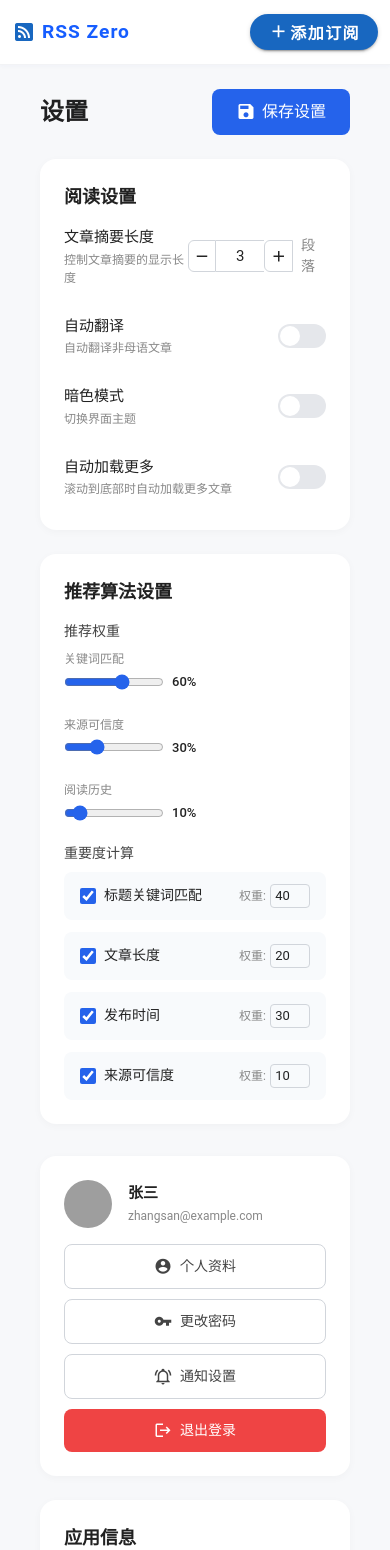
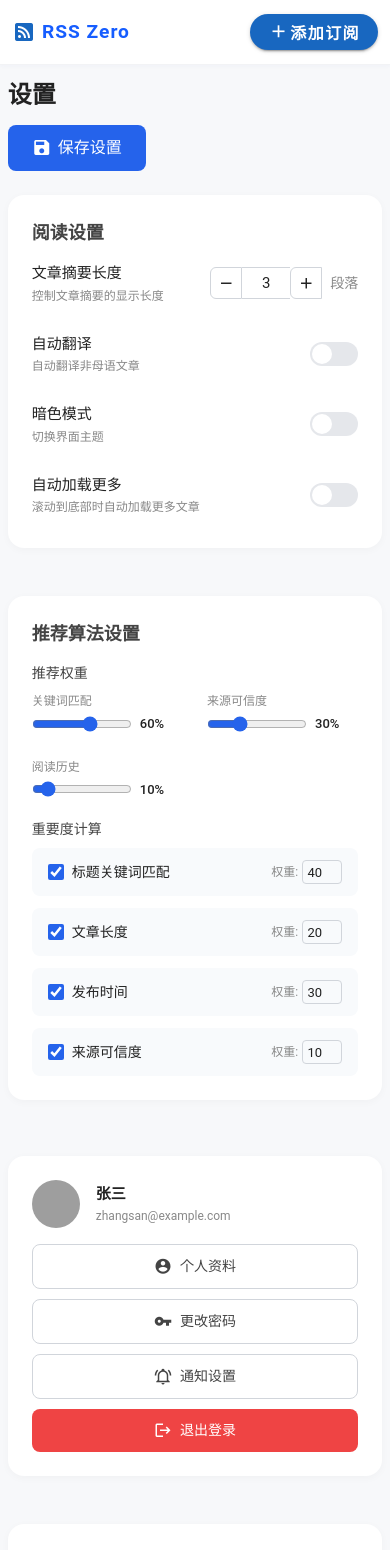
Before and after one commit to CaoMeiYouRen/rss-zero, a Nuxt app: page /settings in a window 390 px wide. Shown: the top 1550 px of the page. Built offline with nearby package versions, Linux system fonts and the light colour scheme; grey boxes are pictures that could not be loaded.

Commit message:
feat: 优化页面布局和样式，统一使用 .page-bg 和 .page-title 类，新增通用样式文件

```diff
--- a/layouts/default.vue
+++ b/layouts/default.vue
@@ -54,7 +54,7 @@
             </div>
         </header>
         <!-- 主内容 -->
-        <main class="layout-default__main">
+        <main class="layout-default__main page-bg">
             <slot />
         </main>
         <!-- 页脚 -->
@@ -103,6 +103,7 @@
 </script>
 
 <style scoped lang="scss">
+@use '@/styles/common.scss' as *;
 .layout-default {
   min-height: 100vh;
   display: flex;
@@ -185,7 +186,6 @@
   &__main {
     flex: 1 1 auto;
     min-height: 0;
-    background: #f9fafe;
   }
 
   &__footer {
--- a/pages/dashboard.vue
+++ b/pages/dashboard.vue
@@ -1,9 +1,10 @@
 <template>
-    <div class="container">
+    <div class="container-wrapper page-bg">
         <!-- 数据看板 -->
-        <section id="dashboard" class="mb-12">
         <div class="toolbar">
-                <h2>数据看板</h2>
+            <h2 class="page-title">
+                数据看板
+            </h2>
             <div class="toolbar-actions">
                 <button class="btn btn-outline">
                     <i class="mdi mdi-calendar mr-1" /> 本周
@@ -117,7 +118,6 @@
                 </div>
             </div>
         </div>
-        </section>
     </div>
 </template>
 
@@ -227,10 +227,22 @@ onMounted(() => {
 </script>
 
 <style scoped lang="scss">
-.container {
-      max-width: 1440px;
+@use '@/styles/common.scss' as *;
+
+.container-wrapper {
+    width: 100%;
     margin: 0 auto;
+    padding: 24px 40px;
+    background-color: #f4f6f8;
+    @media (max-width: 700px) {
+        padding: 12px 2vw;
+    }
+}
+
+.page-bg {
+    background-color: #f4f6f8;
     padding: 24px;
+    min-height: calc(100vh - 48px);
 }
 
 .card {
@@ -240,7 +252,6 @@ onMounted(() => {
     margin-bottom: 24px;
     overflow: hidden;
     transition: box-shadow 0.3s ease;
-      padding: 1em;
 }
 
 .card:hover {
@@ -356,17 +367,17 @@ onMounted(() => {
     justify-content: space-between;
     align-items: center;
     margin-bottom: 24px;
+    @media (max-width: 600px) {
+        flex-direction: column;
+        align-items: flex-start;
+        gap: 12px;
     }
-
-    .toolbar h2 {
-      margin: 0;
+    .page-title {
+        margin-bottom: 0;
         font-size: 24px;
         font-weight: bold;
+        text-align: left;
     }
-
-    .toolbar-actions {
-      display: flex;
-      gap: 12px;
 }
 
 .stat-cards-flex {
--- a/pages/feed.vue
+++ b/pages/feed.vue
@@ -1,7 +1,9 @@
 <template>
-    <section class="subscriptions">
+    <section class="page-bg subscriptions">
         <div class="subscriptions__header">
-            <h2>订阅管理</h2>
+            <h2 class="page-title">
+                订阅管理
+            </h2>
             <div class="subscriptions__actions">
                 <div class="subscriptions__search">
                     <input
@@ -26,7 +28,7 @@
             </div>
         </div>
 
-        <div class="subscriptions__add">
+        <div class="card subscriptions__add">
             <h3>添加新订阅</h3>
             <div class="subscriptions__add-row">
                 <input
@@ -47,7 +49,7 @@
             </div>
         </div>
 
-        <div class="subscriptions__table-wrap">
+        <div class="card subscriptions__table-wrap">
             <table v-if="filteredSubscriptions.length" class="subscriptions__table">
                 <thead>
                     <tr>
@@ -247,13 +249,12 @@ onMounted(() => {
 </script>
 
 <style scoped lang="scss">
+@use '@/styles/common.scss' as *;
+
 .subscriptions {
-    // max-width: 1200px;
-    // margin: 0 auto;
     padding: 24px 40px;
-    font-size: 15px;
     @media (max-width: 700px) {
-        padding: 12px 2vw 32px 2vw;
+        padding: 12px 2vw;
     }
     &__header {
         display: flex;
@@ -262,9 +263,11 @@ onMounted(() => {
         align-items: center;
         margin-bottom: 24px;
         gap: 12px;
-        h2 {
-            font-size: 2rem;
+        .page-title {
+            margin-bottom: 0;
+            font-size: 24px;
             font-weight: bold;
+            text-align: left;
         }
     }
     &__actions {
@@ -312,11 +315,7 @@ onMounted(() => {
         }
     }
     &__add {
-        background: #fff;
-        border-radius: 16px;
-        box-shadow: 0 2px 8px 0 rgba(0,0,0,0.03);
-        padding: 24px;
-        margin-bottom: 24px;
+        // 移除 card 样式，统一用 .card
         h3 {
             font-size: 1.1rem;
             font-weight: 600;
@@ -377,9 +376,7 @@ onMounted(() => {
         font-size: 14px;
     }
     &__table-wrap {
-        background: #fff;
-        border-radius: 16px;
-        box-shadow: 0 2px 8px 0 rgba(0,0,0,0.03);
+        // 移除 card 样式，统一用 .card
         overflow-x: auto;
         padding: 0;
     }
--- a/pages/recommendations.vue
+++ b/pages/recommendations.vue
@@ -1,10 +1,10 @@
 <template>
-    <v-container class="recommendations-page" fluid>
+    <v-container class="page-bg recommendations-page" fluid>
         <div class="content-wrapper">
             <!-- 推荐内容 -->
             <section id="recommendations" class="mb-8">
                 <div class="recommend-header">
-                    <h2 class="recommend-title">
+                    <h2 class="page-title">
                         推荐内容
                     </h2>
                     <div class="recommend-search-bar">
@@ -315,11 +315,16 @@
 </template>
 
 <style scoped lang="scss">
+@use '@/styles/common.scss' as *;
+
 /* 布局样式 */
 .content-wrapper {
-    max-width: 1440px;
-    margin: 0 auto;
-    padding: 24px;
+    // max-width: 1440px;
+    // margin: 0 auto;
+    padding: 24px 20px;
+    @media (max-width: 700px) {
+        padding: 12px 2vw;
+    }
 }
 
 /* 按钮样式 */
@@ -672,11 +677,16 @@
     align-items: center;
     justify-content: space-between;
     margin-bottom: 24px;
+    @media (max-width: 600px) {
+        flex-direction: column;
+        align-items: flex-start;
+        gap: 12px;
+    }
 }
 
-.recommend-title {
-    font-weight: 700;
-    font-size: 24px;
+.page-title {
+    /* 保证标题左对齐 */
+    margin-bottom: 0;
 }
 
 .recommend-search-bar {
--- a/pages/settings.vue
+++ b/pages/settings.vue
@@ -1,7 +1,7 @@
 <template>
-    <div class="settings-page">
+    <div class="page-bg settings-page">
         <div class="settings-page__header">
-            <h2 class="settings-page__title">
+            <h2 class="page-title">
                 设置
             </h2>
             <button class="settings-page__save-btn">
@@ -12,8 +12,8 @@
         <div class="settings-page__main">
             <div class="settings-page__left">
                 <!-- 阅读设置 -->
-                <div class="settings-card">
-                    <h3 class="settings-card__title">
+                <div class="card settings-card">
+                    <h3 class="page-subtitle settings-card__title">
                         阅读设置
                     </h3>
                     <div class="settings-card__body">
@@ -104,8 +104,8 @@
                 </div>
 
                 <!-- 推荐算法设置 -->
-                <div class="settings-card">
-                    <h3 class="settings-card__title">
+                <div class="card settings-card">
+                    <h3 class="page-subtitle settings-card__title">
                         推荐算法设置
                     </h3>
                     <div class="settings-card__body">
@@ -191,7 +191,7 @@
             <!-- 右侧栏 -->
             <div class="settings-page__right">
                 <!-- 用户信息 -->
-                <div class="settings-card">
+                <div class="card settings-card">
                     <div class="settings-user">
                         <img
                             src="https://picsum.photos/200/200?random=user"
@@ -224,8 +224,8 @@
                 </div>
 
                 <!-- 应用信息 -->
-                <div class="settings-card">
-                    <h3 class="settings-card__title">
+                <div class="card settings-card">
+                    <h3 class="page-subtitle settings-card__title">
                         应用信息
                     </h3>
                     <div class="settings-appinfo">
@@ -251,8 +251,8 @@
                 </div>
 
                 <!-- 帮助与支持 -->
-                <div class="settings-card">
-                    <h3 class="settings-card__title">
+                <div class="card settings-card">
+                    <h3 class="page-subtitle settings-card__title">
                         帮助与支持
                     </h3>
                     <div class="settings-help">
@@ -298,22 +298,33 @@ const factors = ref([
 </script>
 
 <style scoped lang="scss">
+@use '@/styles/common.scss' as *;
+
 // 修复全局 * {padding:0;margin:0;} 影响，补充必要的间距和布局
 .settings-page {
-    // margin: 0 40px;
     padding: 24px 40px;
-    background: #f7f8fa;
-    min-height: 100vh;
-    box-sizing: border-box;
+    @media (max-width: 700px) {
+        padding: 12px 2vw;
+    }
     &__header {
         display: flex;
         align-items: center;
         justify-content: space-between;
         margin-bottom: 24px;
+        @media (max-width: 600px) {
+            flex-direction: column;
+            align-items: flex-start;
+            gap: 12px;
+        }
+        .page-title {
+            margin-bottom: 0;
+            font-size: 24px;
+            font-weight: bold;
+            text-align: left;
+        }
     }
     &__title {
-        font-weight: bold;
-        font-size: 24px;
+        // 移除，统一用 .page-title
     }
     &__save-btn {
         background: #2563eb;
@@ -360,8 +371,7 @@ const factors = ref([
     box-shadow: 0 2px 8px 0 rgba(0,0,0,0.03);
     padding: 24px;
     &__title {
-        font-weight: 600;
-        font-size: 18px;
+        // 移除 font-size/font-weight，统一用 .page-subtitle
         margin-bottom: 16px;
     }
     &__body {
--- /dev/null
+++ b/styles/common.scss
@@ -0,0 +1,36 @@
+.page-bg {
+  background: #f7f8fa;
+  min-height: 100vh;
+}
+
+.page-title {
+  font-size: 24px;
+  font-weight: bold;
+  margin-bottom: 24px;
+  color: #222;
+}
+
+.page-subtitle {
+  font-size: 18px;
+  font-weight: 600;
+  margin-bottom: 16px;
+  color: #444;
+}
+
+.card {
+  background: #fff;
+  border-radius: 16px;
+  box-shadow: 0 2px 8px 0 rgba(0,0,0,0.03);
+  padding: 24px;
+  margin-bottom: 24px;
+}
+
+@media (max-width: 700px) {
+  .page-title {
+    font-size: 20px;
+    margin-bottom: 16px;
+  }
+  .card {
+    padding: 16px;
+  }
+}
```
Lines whose indentation alone changed are shown as unchanged.
